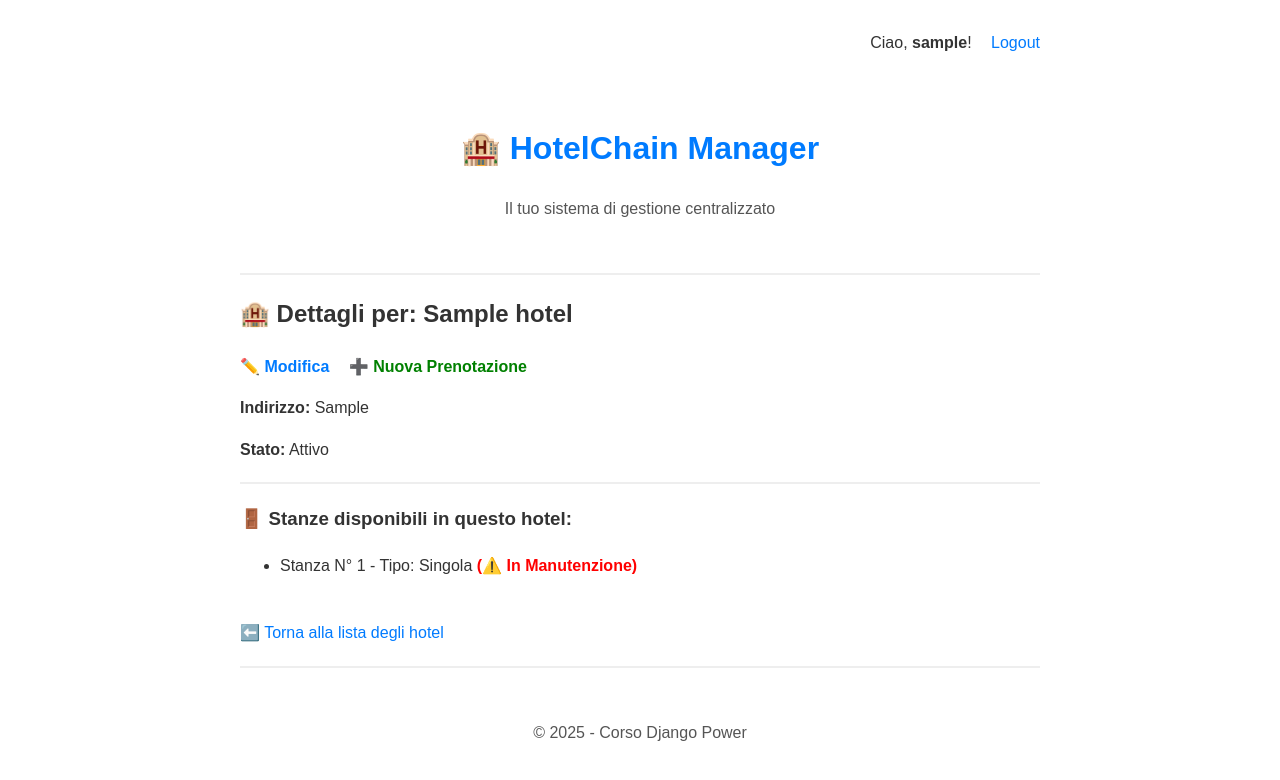
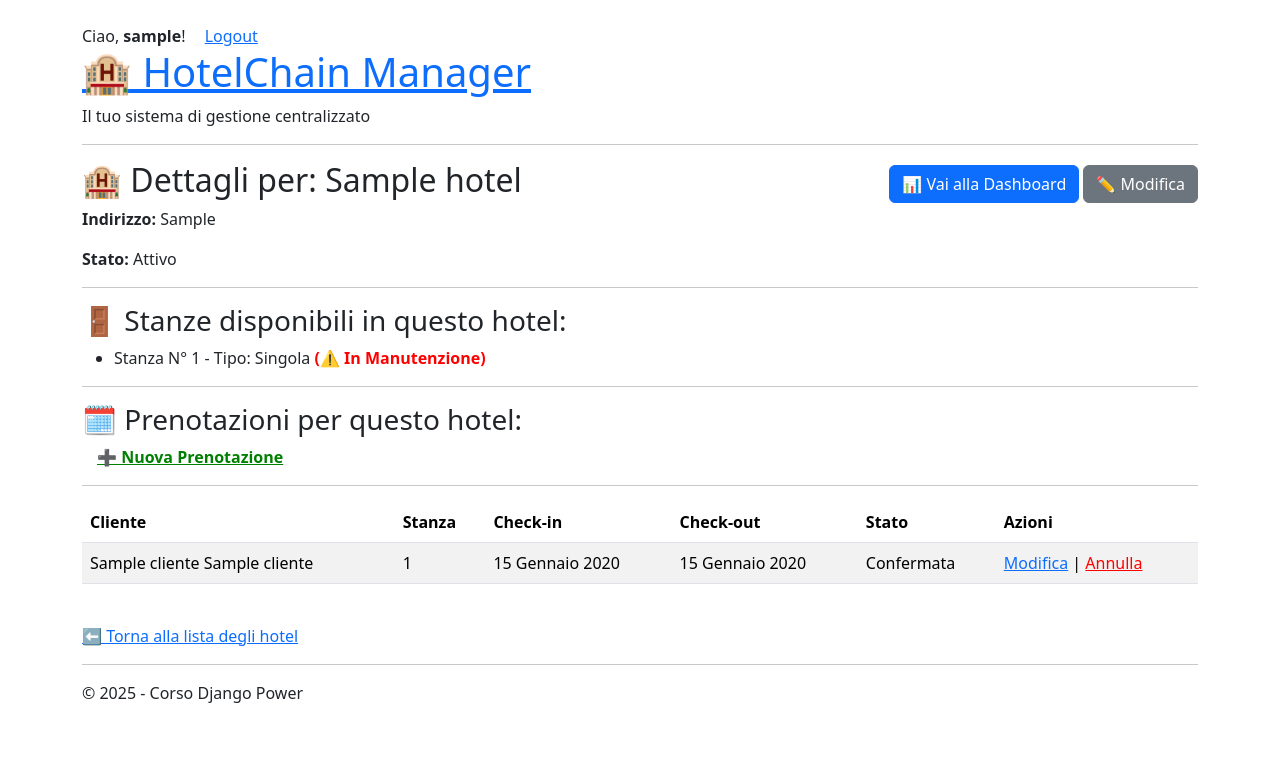
Before and after one commit to stefincarico/hotel-system, a Django app: page /1/ in a window 1280 px wide. Shown: the top 780 px of the page. Run offline with Django 5.2, Linux system fonts and the light colour scheme; a user stored in the database is signed in; tables that the repository leaves empty hold one stand-in row (values such as "Sample post").

Commit message:
feat(booking detail): implementato sistema dashboard prenotazioni

```diff
--- a/booking/urls.py
+++ b/booking/urls.py
@@ -1,10 +1,12 @@
 # booking/urls.py
 from django.urls import path
-from .views import prenotazione_create_view
+from .views import prenotazione_create_view, prenotazione_update_view, prenotazione_cancel_view
 
 app_name = 'booking'
 
 urlpatterns = [
-    # La nostra view di creazione sarà relativa a un hotel specifico
     path('hotel/<int:hotel_pk>/nuova/', prenotazione_create_view, name='prenotazione_create'),
+    # 👇 LE NOSTRE NUOVE ROTTE!
+    path('prenotazione/<int:pk>/modifica/', prenotazione_update_view, name='prenotazione_update'),
+    path('prenotazione/<int:pk>/annulla/', prenotazione_cancel_view, name='prenotazione_cancel'),
 ]
--- a/gestione_hotel/urls.py
+++ b/gestione_hotel/urls.py
@@ -6,7 +6,8 @@ from .views import (
     hotel_detail_view,
     hotel_create_view,
     hotel_update_view,
-    hotel_delete_view
+    hotel_delete_view,
+    hotel_dashboard_view
 )
 
 # Questo è importante per il namespacing che vedremo dopo!
@@ -20,4 +21,5 @@ urlpatterns = [
     path('<int:pk>/', hotel_detail_view, name='hotel_detail'),
     path('<int:pk>/modifica/', hotel_update_view, name='hotel_update'),
     path('<int:pk>/elimina/', hotel_delete_view, name='hotel_delete'),
+    path('<int:pk>/dashboard/', hotel_dashboard_view, name='hotel_dashboard'),
 ]
--- a/gestione_hotel/views.py
+++ b/gestione_hotel/views.py
@@ -2,12 +2,14 @@
 
 from django.shortcuts import get_object_or_404, render,redirect
 from .models import Hotel, Stanza
+from booking.models import Prenotazione
 from .forms import HotelForm # 👈 1. Importiamo il modello Hotel
 from django.contrib.auth.decorators import login_required # 👈 1. Importiamo il decoratore
 from django.contrib.auth import logout
 from django.contrib import messages
 from .decorators import custom_login_required
 from django.contrib.auth.decorators import permission_required
+from django.utils import timezone
 
 # Create your views here.
 
@@ -34,9 +36,11 @@ def hotel_detail_view(request, pk):
 
     # Il resto della view è identico...
     stanze_dell_hotel = hotel.stanze.all()
+    prenotazioni_dell_hotel = Prenotazione.objects.filter(stanza__hotel=hotel).order_by('-data_check_in')
     context = {
         'hotel': hotel,
         'stanze': stanze_dell_hotel,
+        'prenotazioni': prenotazioni_dell_hotel,
     }
     return render(request, 'gestione_hotel/hotel_detail.html', context)
 
@@ -106,10 +110,48 @@ def hotel_delete_view(request, pk):
 
     # 3. Se la richiesta è GET, mostriamo la pagina di conferma
     context = {
-        'hotel': hotel
+        'hotel': hotel,
+        'stanze': hotel.stanze.all(), # Già che ci siamo, puliamo anche questo
     }
     return render(request, 'gestione_hotel/hotel_confirm_delete.html', context)
 
 def logout_view(request):
     logout(request)
     return redirect('hotel:hotel_list') # O dove preferisci
+
+
+@login_required
+def hotel_dashboard_view(request, pk):
+    # Usiamo il nostro manager per un accesso sicuro all'hotel
+    queryset_sicura = Hotel.by_user.get_queryset_for_user(request.user)
+    hotel = get_object_or_404(queryset_sicura, pk=pk)
+
+    # Prendiamo la data di oggi in modo "timezone-aware"
+    oggi = timezone.now().date()
+
+    # Query per le prenotazioni di questo hotel
+    prenotazioni_hotel = hotel.prenotazioni.all()
+
+    # 1. Arrivi di oggi
+    arrivi_oggi = prenotazioni_hotel.filter(data_check_in=oggi, stato='CONFERMATA')
+
+    # 2. Partenze di oggi
+    partenze_oggi = prenotazioni_hotel.filter(data_check_out=oggi, stato='CONFERMATA')
+
+    # 3. Ospiti attualmente in hotel (check-in <= oggi E check-out > oggi)
+    ospiti_presenti = prenotazioni_hotel.filter(
+        data_check_in__lte=oggi,
+        data_check_out__gt=oggi,
+        stato='CONFERMATA'
+    )
+
+    # Impacchettiamo tutto nel contesto
+    context = {
+        'hotel': hotel,
+        'data_odierna': oggi,
+        'arrivi_oggi': arrivi_oggi,
+        'partenze_oggi': partenze_oggi,
+        'ospiti_presenti': ospiti_presenti,
+    }
+
+    return render(request, 'gestione_hotel/hotel_dashboard.html', context)
--- a/requirements.txt
+++ b/requirements.txt
@@ -1,4 +1,6 @@
 asgiref==3.9.1
+crispy-bootstrap5==2025.6
 Django==5.2.6
+django-crispy-forms==2.4
 sqlparse==0.5.3
 tzdata==2025.2
--- a/templates/base.html
+++ b/templates/base.html
@@ -7,71 +7,15 @@
 
     <title>{% block title %}HotelChain Manager{% endblock %}</title>
 
-    <style>
-        body {
-            font-family: sans-serif;
-            line-height: 1.6;
-            color: #333;
-            max-width: 800px;
-            margin: 20px auto;
-            padding: 0 15px;
-        }
-        header, footer {
-            text-align: center;
-            padding: 1em 0;
-            color: #555;
-        }
-        nav {
-            text-align: right;
-            margin-bottom: 20px;
-            padding: 10px 0;
-        }
-        hr {
-            border: 1px solid #eee;
-            margin: 20px 0;
-        }
-        a {
-            color: #007BFF;
-            text-decoration: none;
-        }
-        a:hover {
-            text-decoration: underline;
-        }
-        .message {
-            padding: 15px;
-            margin: 0 0 15px 0;
-            border-radius: 4px;
-            border: 1px solid transparent;
-        }
-        .message.success {
-            background-color: #d4edda;
-            color: #155724;
-            border-color: #c3e6cb;
-        }
-        .message.info {
-            background-color: #d1ecf1;
-            color: #0c5460;
-            border-color: #bee5eb;
-        }
-        .message.warning {
-            background-color: #fff3cd;
-            color: #856404;
-            border-color: #ffeeba;
-        }
-        .message.error {
-            background-color: #f8d7da;
-            color: #721c24;
-            border-color: #f5c6cb;
-        }
-        .messages {
-            list-style: none;
-            padding: 0;
-            margin: 0 0 20px 0;
-        }
-    </style>
+    <!-- 💣 VIA IL VECCHIO BLOCCO <style> -->
+
+    <!-- ✨ DENTRO I LINK A BOOTSTRAP 5 -->
+    <link href="https://cdn.jsdelivr.net/npm/bootstrap@5.3.3/dist/css/bootstrap.min.css" rel="stylesheet">
+
 </head>
 <body>
-    <!-- Blocco di autenticazione spostato nel body -->
+    <!-- Aggiungiamo una classe .container di bootstrap per centrare il contenuto -->
+    <div class="container mt-4">
     <nav>
         {% if user.is_authenticated %}
             <span>Ciao, <strong>{{ user.username }}</strong>!</span>
@@ -109,5 +53,8 @@
     <footer>
         <p>&copy; 2025 - Corso Django Power</p>
     </footer>
+    </div> <!-- .container -->
+        <!-- Aggiungiamo il JS di bootstrap prima della chiusura del body -->
+    <script src="https://cdn.jsdelivr.net/npm/bootstrap@5.3.3/dist/js/bootstrap.bundle.min.js"></script>
 </body>
 </html>
--- a/templates/gestione_hotel/hotel_detail.html
+++ b/templates/gestione_hotel/hotel_detail.html
@@ -5,18 +5,21 @@
 {% endblock %}
 
 {% block content %}
+<div style="display: flex; justify-content: space-between; align-items: center;">
     <h2>🏨 Dettagli per: {{ hotel.nome }}</h2>
-    <a href="{% url 'hotel:hotel_update' hotel.pk %}" style="font-weight: bold;">
-    ✏️ Modifica
-</a>
-<a href="{% url 'booking:prenotazione_create' hotel.pk %}" style="font-weight: bold; color: green; margin-left:15px">
-    ➕ Nuova Prenotazione
-</a>
+    <div>
+        <!-- 👇 IL NOSTRO NUOVO LINK! -->
+        <a href="{% url 'hotel:hotel_dashboard' hotel.pk %}" class="btn btn-primary">
+            📊 Vai alla Dashboard
+        </a>
+        <a href="{% url 'hotel:hotel_update' hotel.pk %}" class="btn btn-secondary">
+            ✏️ Modifica
+        </a>
+    </div>
+</div>
     <p><strong>Indirizzo:</strong> {{ hotel.indirizzo }}</p>
     <p><strong>Stato:</strong> {{ hotel.get_stato_display }}</p>
-
     <hr>
-
     <h3>🚪 Stanze disponibili in questo hotel:</h3>
 
     {% if stanze %}
@@ -33,7 +36,47 @@
     {% else %}
         <p>😔 Non ci sono stanze associate a questo hotel.</p>
     {% endif %}
+<hr>
 
+<h3>🗓️ Prenotazioni per questo hotel:</h3>
+<a href="{% url 'booking:prenotazione_create' hotel.pk %}" style="font-weight: bold; color: green; margin-left:15px">
+    ➕ Nuova Prenotazione
+</a>
+<hr>
+{% if prenotazioni %}
+    <table class="table table-striped">
+        <thead>
+            <tr>
+                <th>Cliente</th>
+                <th>Stanza</th>
+                <th>Check-in</th>
+                <th>Check-out</th>
+                <th>Stato</th>
+                <th>Azioni</th>
+            </tr>
+        </thead>
+        <tbody>
+            {% for p in prenotazioni %}
+            <tr>
+                <td>{{ p.cliente }}</td>
+                <td>{{ p.stanza.numero }}</td>
+                <td>{{ p.data_check_in }}</td>
+                <td>{{ p.data_check_out }}</td>
+                <td>{{ p.get_stato_display }}</td>
+                <!-- 👇 LA NUOVA COLONNA CON LE AZIONI -->
+                <td>
+                    {% if p.stato == 'CONFERMATA' %} <!-- Mostriamo i link solo se la prenotazione è attiva -->
+                        <a href="{% url 'booking:prenotazione_update' p.pk %}">Modifica</a> |
+                        <a href="{% url 'booking:prenotazione_cancel' p.pk %}" style="color:red;">Annulla</a>
+                    {% endif %}
+                </td>
+            </tr>
+            {% endfor %}
+        </tbody>
+    </table>
+{% else %}
+    <p>Nessuna prenotazione trovata per questo hotel.</p>
+{% endif %}
     <br>
     <a href="{% url 'hotel:hotel_list' %}">⬅️ Torna alla lista degli hotel</a>
 {% endblock %}
```
Also changed, not shown: booking/forms.py (+44 -0 lines), booking/views.py (+54 -0 lines), hotelchain_manager/settings.py (+8 -0 lines), templates/booking/prenotazione_cancel_confirm.html (added, +18 -0 lines), templates/booking/prenotazione_form.html (+17 -12 lines), templates/gestione_hotel/hotel_create.html (+5 -2 lines), templates/gestione_hotel/hotel_dashboard.html (added, +71 -0 lines).
